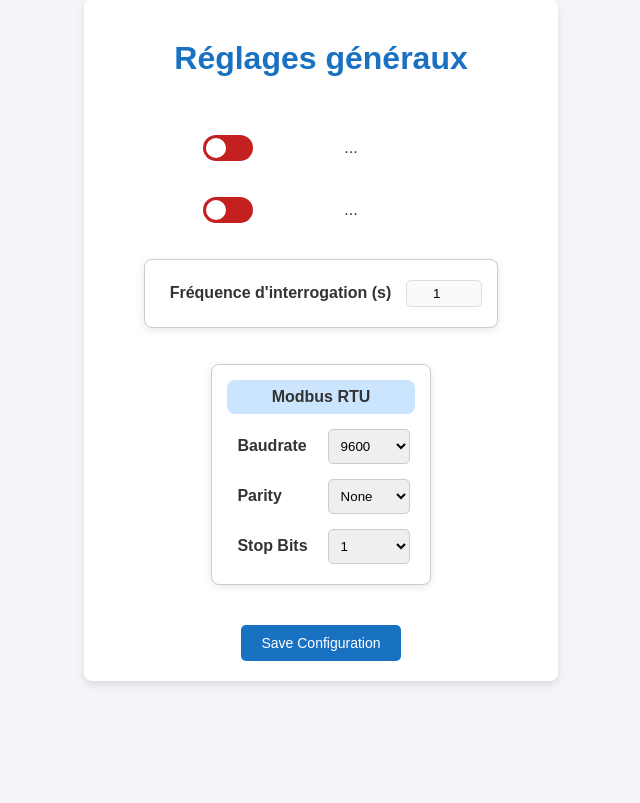
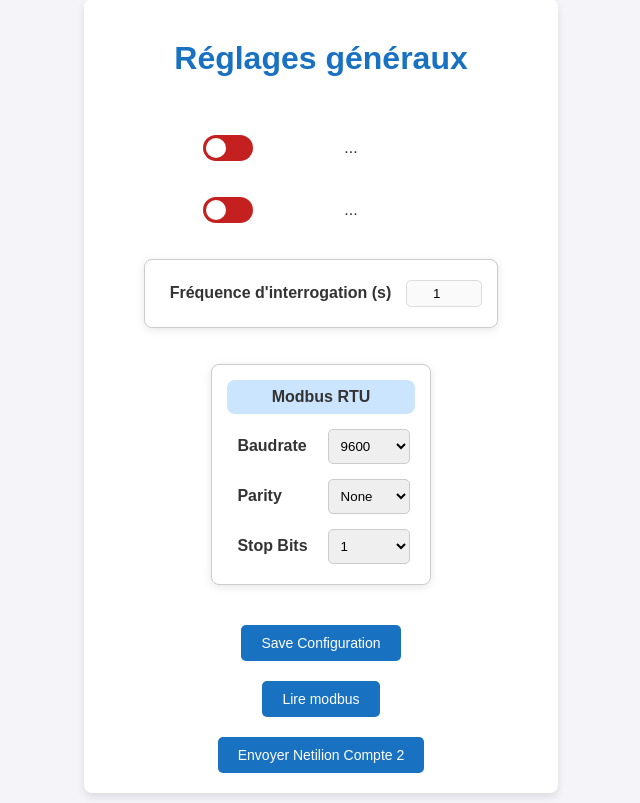
Before and after one commit to Minos2020/Passerelle-Netilion, a Flask app: template serverweb/templates/modbus.html in a window 1280 px wide. Shown: the part 103-906 px from the top of the page, without its empty margins (319-959 px from the left). Before the commit the page ends 788 px from the top, so only its background shows below. Run offline with Flask 3, Linux system fonts and the light colour scheme; the template is opened without the code that fills it, so the values that code supplies are empty; parts of the project's set-up code (start-up, migrations or seed data) failed here and were passed over.

Commit message:
Problème d'envoi des données réglé et ajustement divers

```diff
--- a/serverweb/model.py
+++ b/serverweb/model.py
@@ -6,7 +6,7 @@ from services.logger_utils import logger
 
 
 token_url = "https://api.netilion.endress.com/oauth/token"
-BASE_URL = "https://api.netilion.endress.com/"
+BASE_URL = "https://api.netilion.endress.com"
 
 
 class PasserelleNetilion:
@@ -410,22 +410,23 @@ class NetilionAccount:
                 sent_size = 0
 
                 for i, batch in enumerate(batches, start=1):
-                    body = json.dumps({"values": batch})
-                    total_size += len(body.encode("utf-8"))
+                    body = {"values": batch}
+                    json_body = json.dumps({"values": batch})
+                    total_size += len(json_body.encode("utf-8"))
 
                     try:
                         response = self.send_request('POST', endpoint=endpoint, data=body)
                         if response.status_code == 204:
-                            logger.debug(f"[Netilion] Compte {self.account_id} : asset {asset_id} : envoi batch {i}/{len(batches)} (payload : {len(body.encode('utf-8'))}o)")
+                            logger.debug(f"[Netilion] Compte {self.account_id} : asset {asset_id} : envoi batch {i}/{len(batches)} (payload : {len(json_body.encode('utf-8'))}o)")
                             all_data[asset_id] = []
                             batches_sent.append(batch)
-                            sent_size += len(body.encode("utf-8"))
+                            sent_size += len(json_body.encode("utf-8"))
 
                         else:
-                            logger.error(f"[Netilion] Compte {self.account_id} : asset {asset_id} : erreur batch {i}/{len(batches)} (payload : {len(body.encode('utf-8'))}o) - {response.status_code} : {response.text}")
+                            logger.error(f"[Netilion] Compte {self.account_id} : asset {asset_id} : erreur batch {i}/{len(batches)} (payload : {len(json_body.encode('utf-8'))}o) - {response.status_code} : {response.text}")
                             batches_error_occured.append(batch)
                     except Exception as e:
-                        logger.exception(f"[Netilion] Compte {self.account_id} : asset {asset_id} : erreur batch {i}/{len(batches)} (payload : {len(body.encode('utf-8'))}o) - Exception pendant l'envoi : {e}")
+                        logger.exception(f"[Netilion] Compte {self.account_id} : asset {asset_id} : erreur batch {i}/{len(batches)} (payload : {len(json_body.encode('utf-8'))}o) - Exception pendant l'envoi : {e}")
 
                 if len(batches_sent) == len(batches):
                     new_asset_sent = {
@@ -453,7 +454,7 @@ class NetilionAccount:
                 if assets_fully_sent:
                     logger.info(
                         f'[Netilion] Compte {self.account_id} - données envoyées pour les assets suivants : '
-                        f'{[f"{asset_id} [batches ({stats["batches_sent"]}/{stats["total_batches"]})  payload ({stats["sent_size"]}/{stats["total_size"]})]" for d in assets_fully_sent for asset_id, stats in d.items()]}'
+                        f'{[f"{asset_id} [batches ({stats["batches_sent"]}/{stats["total_batches"]})  payload ({stats["sent_size"]}/{stats["total_size"]} octets)]" for d in assets_fully_sent for asset_id, stats in d.items()]}'
                     )
 
                     with file_lock:
@@ -569,6 +570,7 @@ class NetilionAccount:
         # print(url)
 
         response = requests.request(method, url, json=data, params=params, headers=headers)
+
         self.api_calls_used += 2
         # self.changes_to_save()
 
--- a/serverweb/routes/api.py
+++ b/serverweb/routes/api.py
@@ -427,3 +427,29 @@ def delete_object():
     except Exception as e:
         print("Problème lors de la suppression de l'objet :")
         return jsonify({"success": False, "error": str(e)})
+
+
+
+
+# -------------  TESTS ------------
+
+
+
+@api_bp.route('/read_modbus',  methods=['GET'])
+@login_required  # 🔒 Protège cette route
+def read_modbus():
+    readAllBindings()
+    print("hey")
+
+    return jsonify({"success": False})
+
+
+@api_bp.route('/send_data',  methods=['GET'])
+@login_required  # 🔒 Protège cette route
+def send_data():
+    account = PasserelleNetilion().getAccountByID(2)
+
+    print("coucou")
+    account.send_data_to_netilion()
+
+    return jsonify({"success": False})
--- a/serverweb/services/modbus_utils.py
+++ b/serverweb/services/modbus_utils.py
@@ -143,9 +143,9 @@ def store_data_to_json(binding, new_data_entry):
             json.dump(all_data, f, indent=2)
 
 
-def readAllBindings():
+def readAllBindings(force=False):
 
-        if PasserelleNetilion().mode != "production":
+        if PasserelleNetilion().mode != "production" and not force:
             return
 
         logger.info("[Modbus] - lecture des données...")
--- a/serverweb/templates/modbus.html
+++ b/serverweb/templates/modbus.html
@@ -112,6 +112,17 @@
       showNotification("Modbus RTU non supporté actuellement", "warning")
     }
 
+
+    // POUR TESTS
+    function read_modbus(){
+      fetch("/api/read_modbus")
+      showNotification("Lecture Modbus", "warning")
+    }
+    function send_data(){
+      fetch("/api/send_data")
+      showNotification("Envoi compte 2", "warning")
+    }
+
   </script>
 
   {% endblock %}
@@ -176,6 +187,12 @@ Cette période est commune à tous les bindings.">
 <div style="height: 20px;"></div>
 <button class="btn" type="submit">Save Configuration</button>
 </form>
+
+<!-- POUR TESTS -->
+<button class="btn" style="margin-top: 20px;" onclick="read_modbus()">Lire modbus</button>
+<button class="btn" style="margin-top: 20px;" onclick="send_data()">Envoyer Netilion Compte 2</button>
+
+
 </div>
 
 {% endblock %}
```
Also changed, not shown: serverweb/templates/bindings.html (+6 -2 lines).
